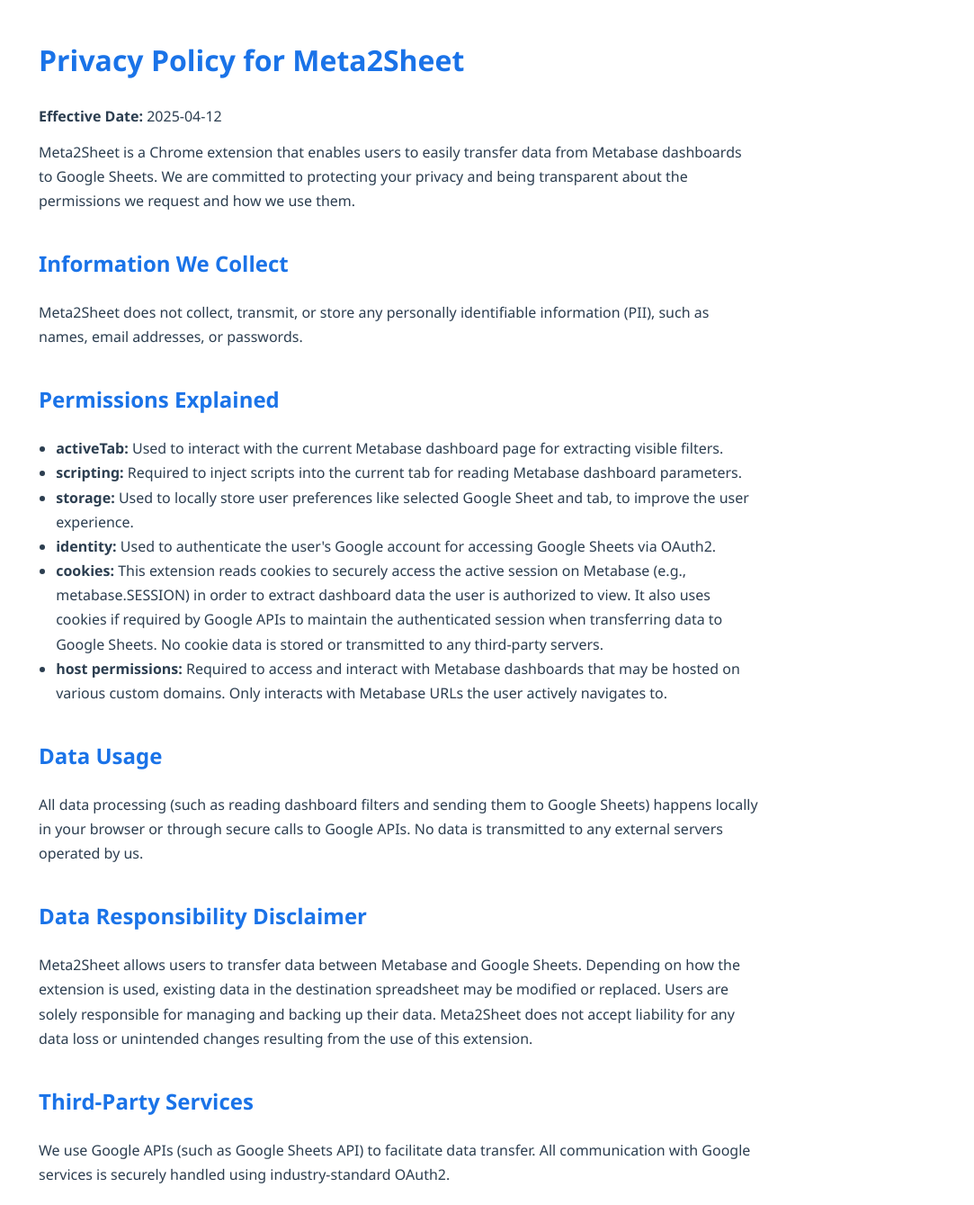
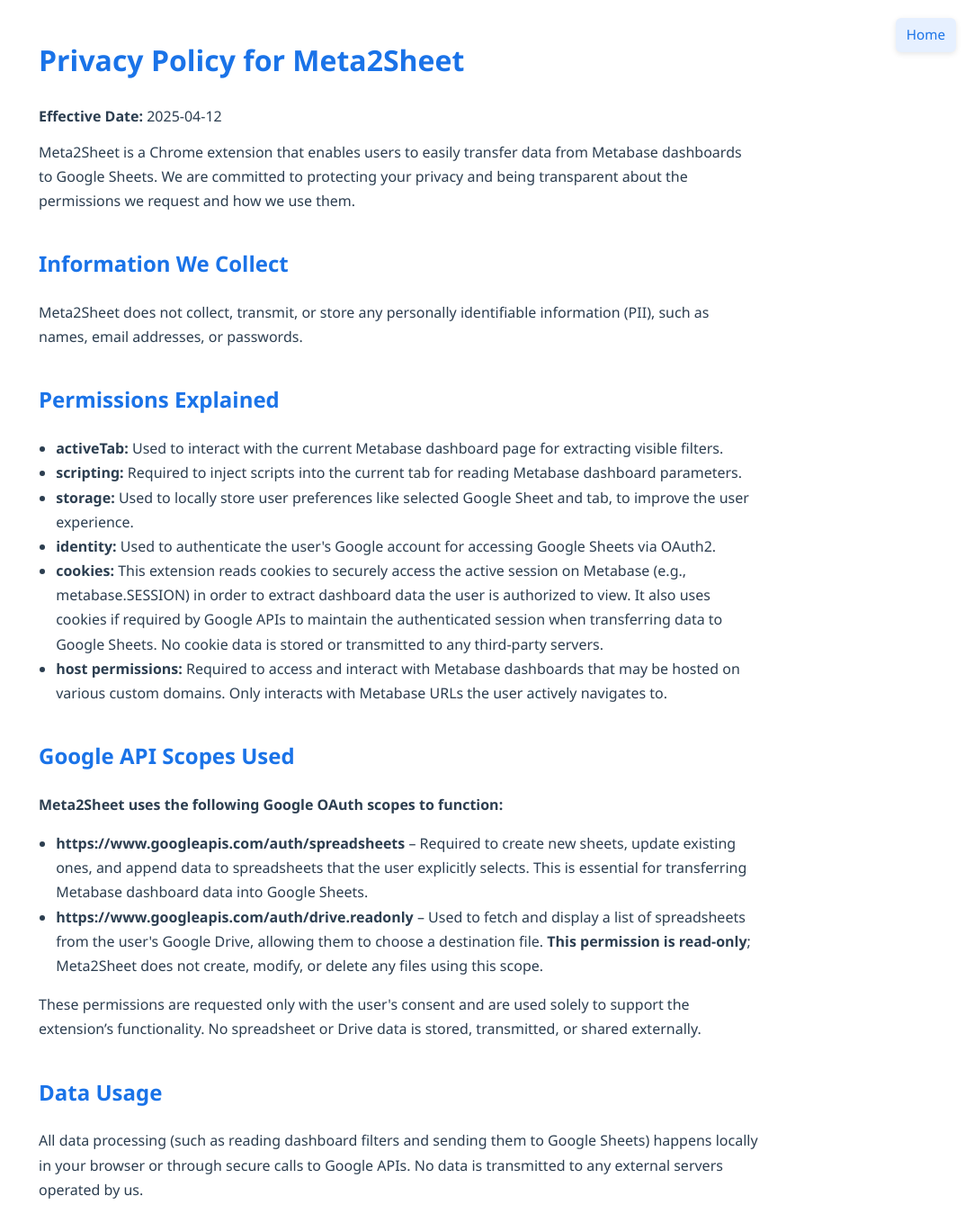
Before and after one commit to lunaSnowflake/meta2sheet, a plain HTML site: page privacy-policy.html in a window 1280 px wide. Shown: the top 1339 px of the page at 90% size, without its empty margins (197-1280 px from the left). Drawn offline with Linux system fonts and the light colour scheme.

Commit message:
Update privacy-policy.html

```diff
--- a/privacy-policy.html
+++ b/privacy-policy.html
@@ -37,9 +37,28 @@
     a:hover {
       text-decoration: underline;
     }
+    .home-link {
+      position: absolute;
+      top: 20px;
+      right: 20px;
+      font-size: 0.95em;
+      color: #1a73e8;
+      text-decoration: none;
+      background: #e6f0ff;
+      padding: 6px 12px;
+      border-radius: 6px;
+      box-shadow: 0 2px 6px rgba(0,0,0,0.1);
+    }
+    .home-link:hover {
+      text-decoration: underline;
+      background: #d8eaff;
+    }
+
   </style>
 </head>
 <body>
+  <a href="https://lunaticsainwork.github.io/meta2sheet/" class="home-link">Home</a>
+
   <h1>Privacy Policy for Meta2Sheet</h1>
   <p><strong>Effective Date:</strong> 2025-04-12</p>
 
@@ -58,6 +77,20 @@
     <li><strong>host permissions:</strong> Required to access and interact with Metabase dashboards that may be hosted on various custom domains. Only interacts with Metabase URLs the user actively navigates to.</li>
   </ul>
 
+  <h2>Google API Scopes Used</h2>
+  <p><strong>Meta2Sheet uses the following Google OAuth scopes to function:</strong></p>
+  <ul>
+    <li>
+      <strong>https://www.googleapis.com/auth/spreadsheets</strong> – Required to create new sheets, update existing ones, and append data to spreadsheets that the user explicitly selects. This is essential for transferring Metabase dashboard data into Google Sheets.
+    </li>
+    <li>
+      <strong>https://www.googleapis.com/auth/drive.readonly</strong> – Used to fetch and display a list of spreadsheets from the user's Google Drive, allowing them to choose a destination file. <strong>This permission is read-only</strong>; Meta2Sheet does not create, modify, or delete any files using this scope.
+    </li>
+  </ul>
+  <p>
+    These permissions are requested only with the user's consent and are used solely to support the extension’s functionality. No spreadsheet or Drive data is stored, transmitted, or shared externally.
+  </p>
+
   <h2>Data Usage</h2>
   <p>All data processing (such as reading dashboard filters and sending them to Google Sheets) happens locally in your browser or through secure calls to Google APIs. No data is transmitted to any external servers operated by us.</p>
 
@@ -73,5 +106,6 @@
   <h2>Contact</h2>
   <p>If you have any questions or concerns about this Privacy Policy, you can reach us at:</p>
   <p>📧 <a href="mailto:lunaticsainwork+meta2sheet@gmail.com">lunaticsainwork+meta2sheet@gmail.com</a></p>
+
 </body>
 </html>
```
